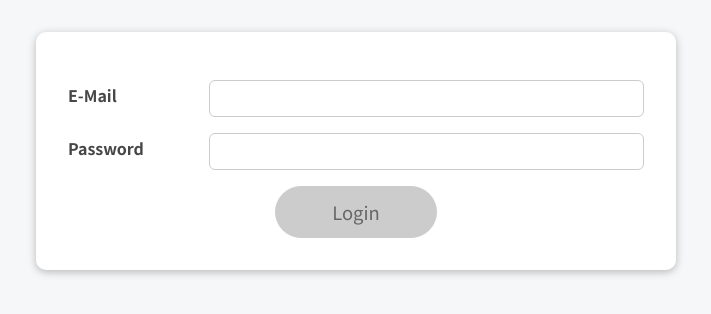
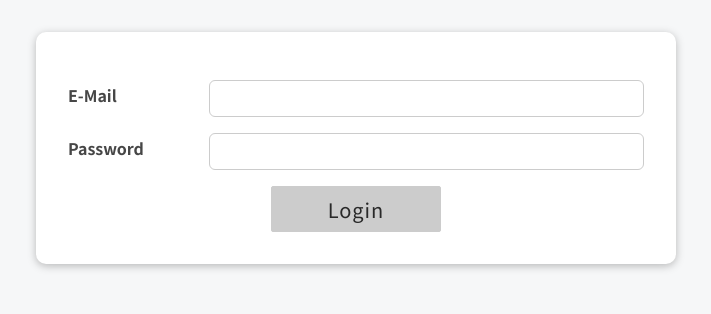
Before and after one commit to l0r5/work-hours, a React (Create React App) app: page / in a window 1280 px wide. Shown: the top 314 px of the page, without its empty margins (284-995 px from the left). Built offline with nearby package versions, Linux system fonts and the light colour scheme.

Commit message:
Make the overview nicer and replace buttons

```diff
--- a/src/App.js
+++ b/src/App.js
@@ -1,9 +1,9 @@
 import {useState} from 'react';
 import {Route, Switch} from 'react-router-dom';
 
-import NotFound from './pages/NotFound';
-import AllWorkHours from './pages/AllWorkHours';
-import NewWorkHours from './pages/NewWorkHours';
+import NotFound from './pages/NotFound/NotFound';
+import AllWorkHours from './pages/AllWorkHours/AllWorkHours';
+import NewWorkHours from './pages/NewWorkHours/NewWorkHours';
 import Layout from './components/Layout/Layout';
 
 function App() {
--- a/src/components/Layout/Layout.module.css
+++ b/src/components/Layout/Layout.module.css
@@ -1,5 +1,5 @@
 .main {
-    margin: 3rem auto;
+    margin: 72px auto;
     width: 90%;
     max-width: 40rem;
 }
--- a/src/components/Layout/Navigation/Toolbar/Toolbar.js
+++ b/src/components/Layout/Navigation/Toolbar/Toolbar.js
@@ -9,12 +9,12 @@ const Toolbar = (props) => {
     return (
         <header className={classes.Toolbar}>
             <DrawerToggle clicked={props.drawerToggleClicked}/>
+            <nav className={classes.DesktopOnly}>
+                <NavigationItems />
+            </nav>
             <div className={classes.Logo}>
                 <Logo/>
             </div>
-            <nav className={classes.DesktopOnly}>
-                <NavigationItems />
-            </nav>
             <Button onClick={props.onLogout}>Logout</Button>
         </header>
     );
--- a/src/components/UI/Button/Button.js
+++ b/src/components/UI/Button/Button.js
@@ -1,5 +1,3 @@
-import React from 'react';
-
 import classes from './Button.module.css';
 
 const Button = (props) => {
--- a/src/components/UI/Button/Button.module.css
+++ b/src/components/UI/Button/Button.module.css
@@ -1,18 +1,30 @@
 .button {
-  font: inherit;
-  border: 1px solid #4f005f;
-  background: #4f005f;
-  color: white;
+  box-sizing: border-box;
+  justify-content: center;
+  font-size: 1.25rem;
+  font-weight: 500;
+  background: #1a73e8;
+  color: #fff;
   padding: 0.75rem 3.5rem;
   cursor: pointer;
-  font-size: 1.15rem;
-  border-radius: 30px;
+  border-radius: 2px;
+  border-color: #174ea6;
+  letter-spacing: 1px;
+  line-height: 2.6rem;
+  vertical-align: middle;
+  white-space: nowrap;
+  width: auto;
+  text-align: center;
+  text-rendering: optimizeLegibility;
+  transition: background-color .2s,color .2s;
+  max-height: 46px;
+  display: inline-flex;
+  align-items: center;
 }
 
 .button:hover,
 .button:active {
-  background: #741188;
-  border-color: #741188;
+  background: #174ea6;;
 }
 
 .button:focus {
--- a/src/index.css
+++ b/src/index.css
@@ -11,5 +11,6 @@ html {
 
 body {
   margin: 0;
+  padding: 0;
   background-color: #f6f7f8;
 }
--- a/src/pages/AllWorkHours.js
+++ /dev/null
@@ -1,12 +0,0 @@
-import {Link} from 'react-router-dom';
-
-const AllWorkHours = () => {
-    return (
-        <div>
-            <Link to='/erfassen'><button>erfassen</button></Link>
-            <p>All Work Hours</p>
-        </div>
-    );
-};
-
-export default AllWorkHours;
--- /dev/null
+++ b/src/pages/AllWorkHours/AllWorkHours.js
@@ -0,0 +1,16 @@
+import {Fragment} from 'react';
+import {Link} from 'react-router-dom';
+
+import Button from '../../components/UI/Button/Button';
+import classes from './AllWorkHours.module.css';
+
+const AllWorkHours = () => {
+    return (
+        <div className={classes.AllWorkHours}>
+            <Link to='/erfassen'><Button>Erfassen</Button></Link>
+            <p>All Work Hours</p>
+        </div>
+    );
+};
+
+export default AllWorkHours;
--- /dev/null
+++ b/src/pages/AllWorkHours/AllWorkHours.module.css
@@ -0,0 +1,3 @@
+.AllWorkHours a {
+    text-decoration: none;
+}
--- a/src/pages/NewWorkHours.js
+++ b/src/pages/NewWorkHours/NewWorkHours.js
@@ -1,4 +1,4 @@
-import WorkHoursInput from '../components/WorkHoursInput/WorkHoursInput';
+import WorkHoursInput from '../../components/WorkHoursInput/WorkHoursInput';
 
 const NewWorkHours = () => {
     return (
```
Also changed, not shown: src/assets/images/logo.png (added), src/pages/NotFound/NotFound.js (renamed from src/pages/NotFound.js).
